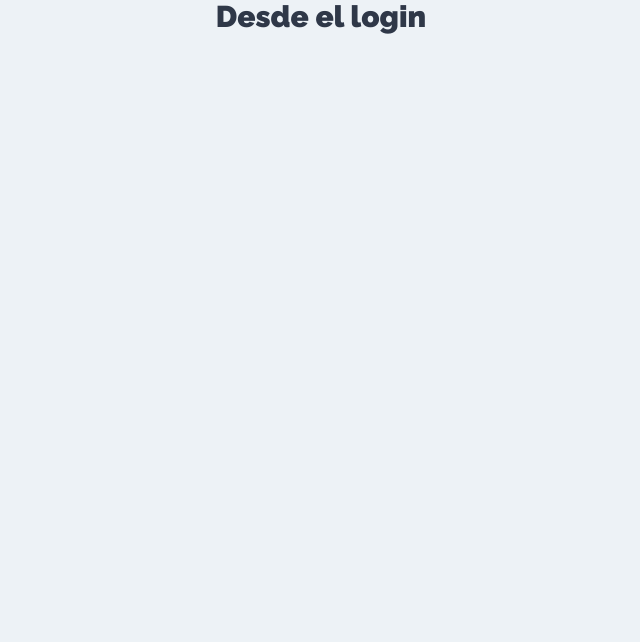
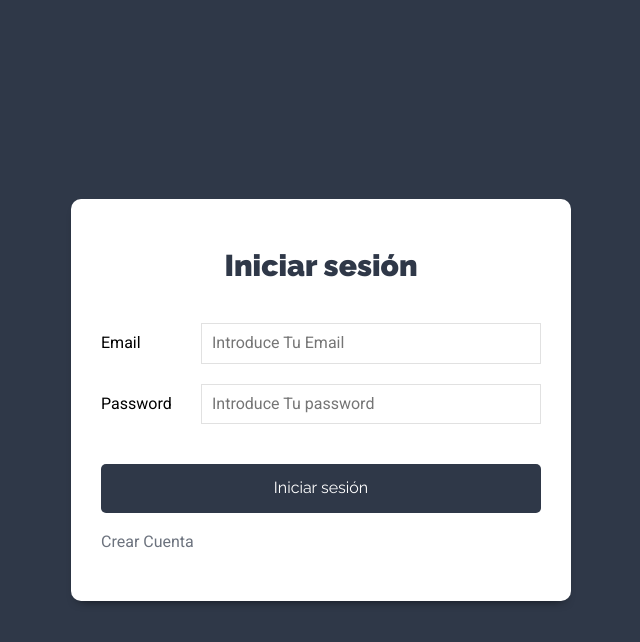
Before and after one commit to Josmanv/MERNTask-cliente, a React (Create React App) app: page / in a window 1280 px wide. Shown: the top 642 px of the page, without its empty margins (319-959 px from the left). Built offline with nearby package versions, Linux system fonts and the light colour scheme.

Commit message:
[add] Front del login

```diff
--- a/src/components/auth/Login.js
+++ b/src/components/auth/Login.js
@@ -1,7 +1,77 @@
-import React from 'react';
+import React, {useState} from 'react';
+import {Link} from 'react-router-dom';
 
 const Login = () => {
-    return (<h1>Desde el login</h1> );
+
+// State local para iniciar sesión
+
+const [usuario, setUsuario] = useState({
+    email:'',
+    password:''
+});
+
+const {email, password} = usuario;
+
+const onChange = e => {
+    setUsuario({
+        ...usuario,
+        [e.target.name] : e.target.value
+    })
+}
+
+const onSubmit = e => {
+    e.preventDefault();
+
+    // validar que no hayan campos vacios
+
+    // pasarolo al action
+
+}
+
+    return(
+    <div className="form-usuario">
+        <div className="contenedor-form sombra-dark">
+            <h1>Iniciar sesión</h1>
+
+            <form
+                onSubmit={onSubmit}
+            >
+                <div className="campo-form">
+                    <label htmlFor="email">Email</label>
+                    <input
+                        type="email"
+                        name="email"
+                        id="email"
+                        value={email}
+                        placeholder="Introduce Tu Email"
+                        onChange={onChange}
+                    />
+                </div>
+
+                <div className="campo-form">
+                    <label htmlFor="password">Password</label>
+                    <input
+                        type="password"
+                        name="password"
+                        id="password"
+                        value={password}
+                        placeholder="Introduce Tu password"
+                        onChange={onChange}
+                    />
+                </div>
+
+                <div className="campo-form">
+                    <input
+                        type="submit"
+                        className="btn btn-primario btn-block"
+                        value="Iniciar sesión"
+                    />
+                </div>
+            </form>
+            <Link to={'/nueva-cuenta'} className="enlace-cuenta">Crear Cuenta</Link>
+        </div>
+    </div>
+    )
 }
 
 export default Login;
```
